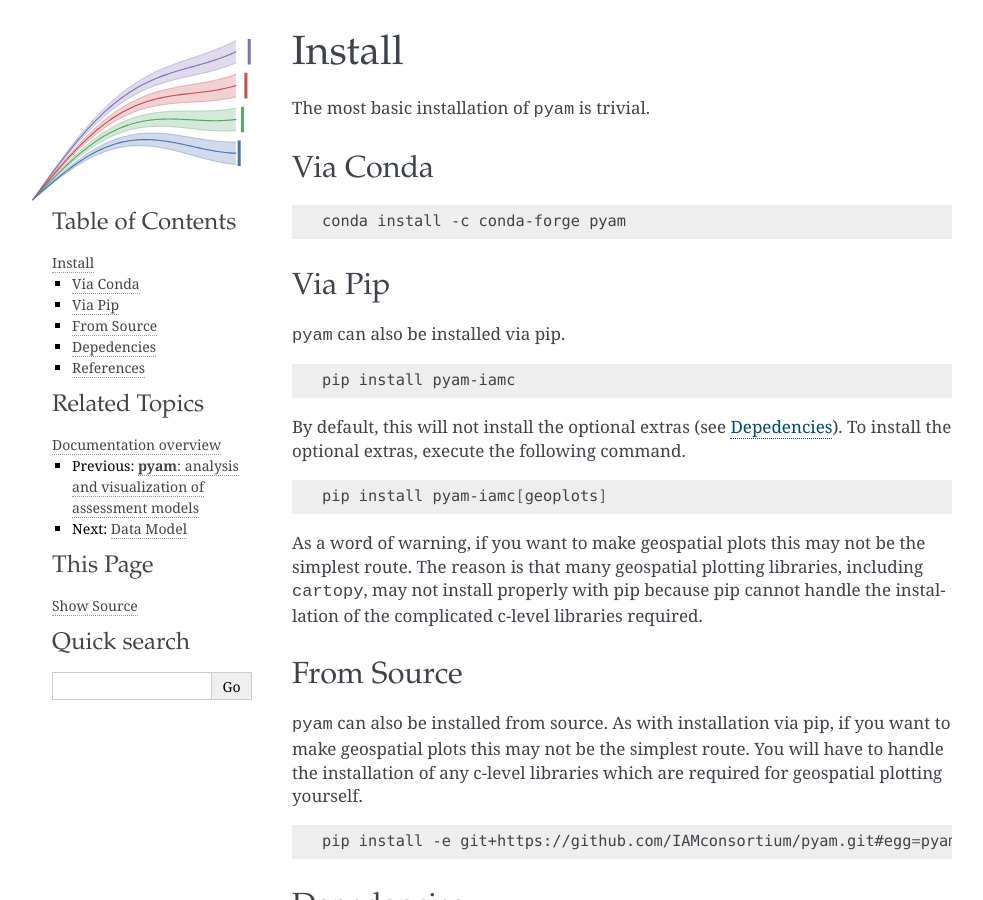
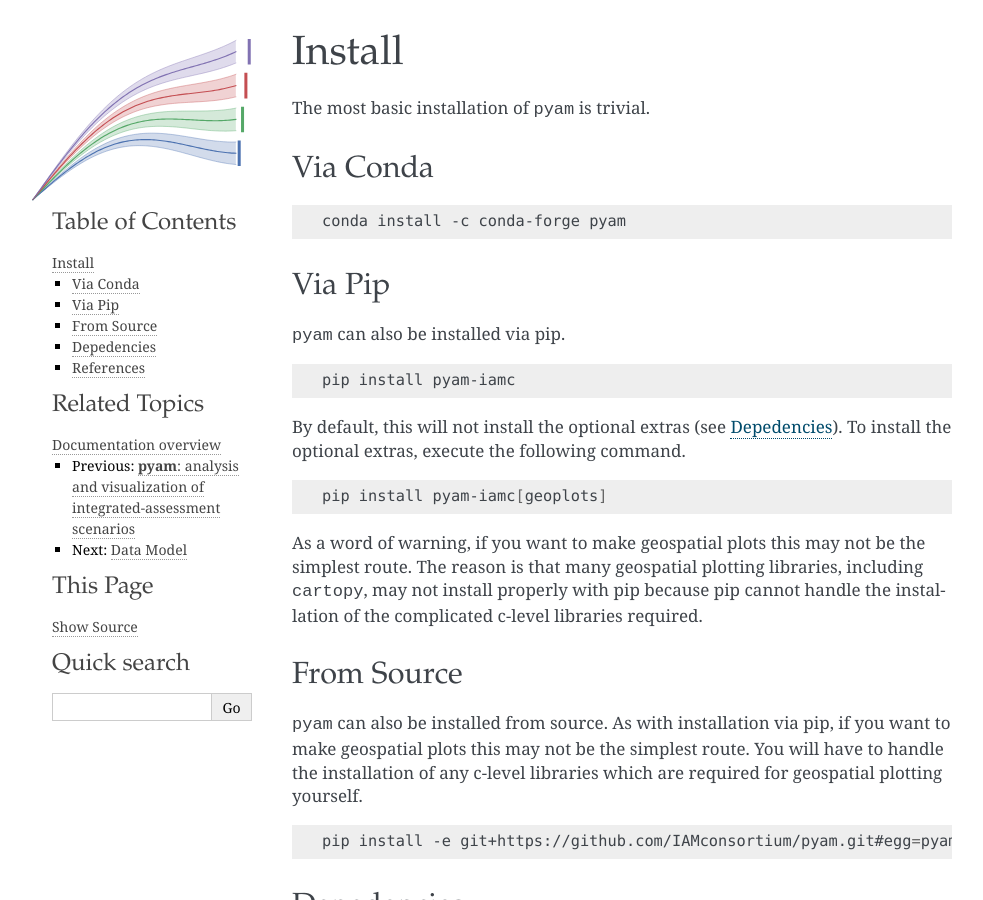
Before and after one commit to IAMconsortium/pyam, a Sphinx documentation site: the page built from doc/source/install.rst, in a window 1280 px wide and 900 px high. Shown: the whole window, without its empty margins (128-1111 px from the left). Built offline with Sphinx 7.4.7, drawn with Linux system fonts in a browser that asks for light colours; pages that are not in the unit, such as notebooks, are missing from menus; cross-references to code outside the pages are shown as plain code.

Commit message:
rewrite of pyam teaser to focus on 'scenario' (rather than ' model')

```diff
--- a/doc/source/index.rst
+++ b/doc/source/index.rst
@@ -1,5 +1,5 @@
-**pyam**: analysis and visualization of assessment models
-=========================================================
+**pyam**: analysis and visualization of integrated-assessment scenarios
+=======================================================================
 
 .. |br| raw:: html
 
@@ -44,8 +44,9 @@
 .. |doi| image:: https://zenodo.org/badge/113359260.svg
    :target: https://zenodo.org/badge/latestdoi/113359260
 
-The **pyam** Python package provides a range of diagnostic tools and functions
-for analyzing and visualizing data from your favorite assessment model(s).
+The **pyam** Python package provides a suite of diagnostic tools and functions
+for analyzing and visualizing input data and scenario results
+of your favorite integrated-assessment model(s).
 
 The source code for **pyam** is available on `Github`_.
 
```
